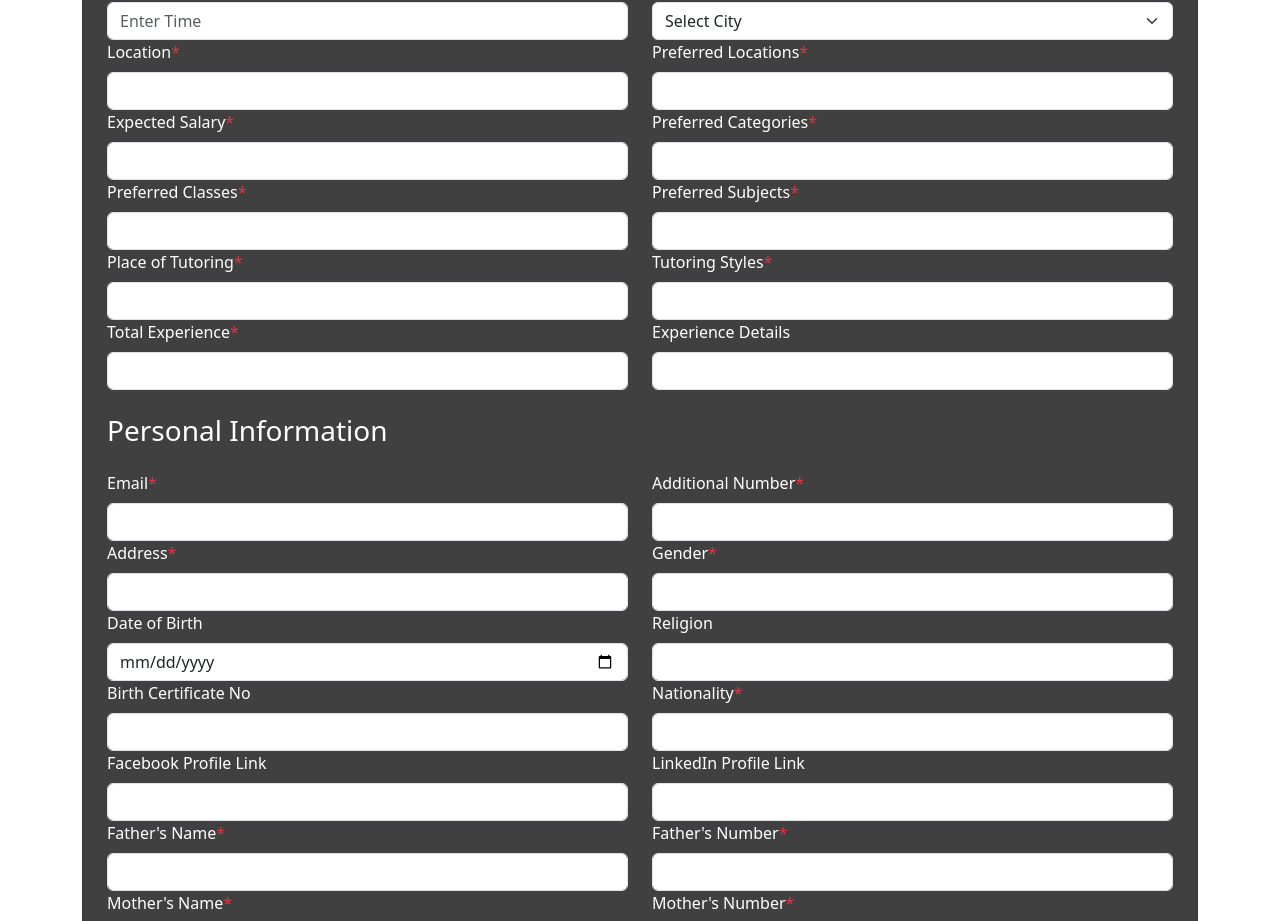
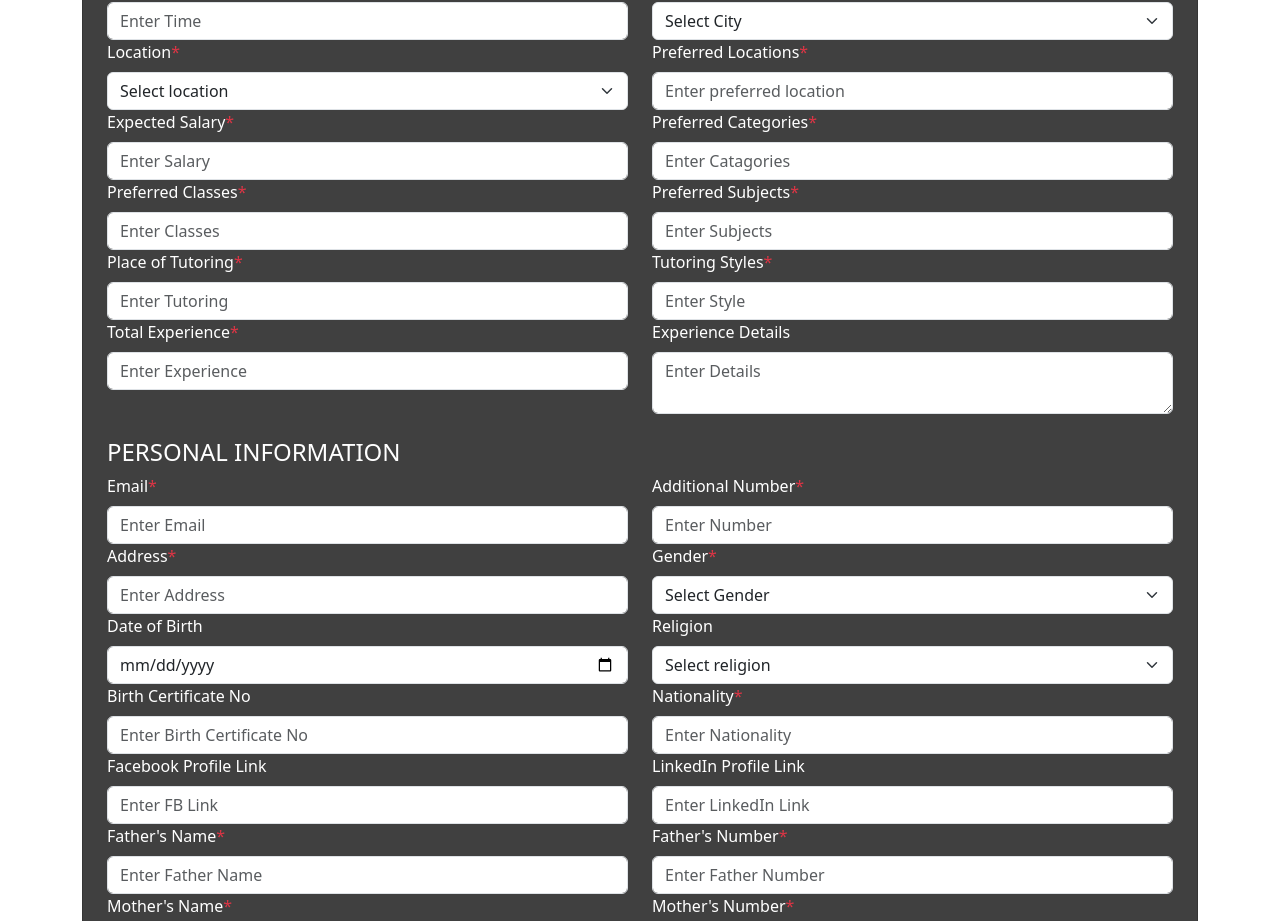
Before and after one commit to amaterasu0001/LearnSphere, a React (Vite) app: page /Profile in a window 1280 px wide. Shown: the part 1357-2278 px from the top of the page. Built offline with nearby package versions, Linux system fonts and the light colour scheme.

Commit message:
profile update 2

```diff
--- a/src/App.css
+++ b/src/App.css
@@ -50,3 +50,7 @@
 .dark-mode input::placeholder {
   color: rgba(255, 255, 255) !important;
 }
+
+.dark-mode textarea::placeholder {
+  color: rgba(255, 255, 255) !important;
+}
--- a/src/pages/Profile.jsx
+++ b/src/pages/Profile.jsx
@@ -332,13 +332,22 @@ const UserProfile = () => {
                       <Form.Label className='text-white'>
                         Location<span className='text-danger'>*</span>
                       </Form.Label>
-                      <Form.Control
-                        type='text'
-                        name='location'
-                        value={formData.location}
-                        onChange={handleChange}
-                        required
-                      />
+                      <Form.Select
+                        name={`${level1}location`}
+                        value={formData[`${level1}location`] || ""} // Ensure a default empty value
+                        onChange={(e) => setFormData({ ...formData, [`${level1}location`]: e.target.value })} // Fix the key here
+                        required>
+                        <option value=''>Select location</option>
+                        <option value='Mirpur'>Mirpur</option>
+                        <option value='Khamarbari'>Khamarbari</option>
+                        <option value='Gulshan'>Gulshan</option>
+                        <option value='Khilkhet'>Khilkhet</option>
+                        <option value='Airport'>Airport</option>
+                        <option value='Agargaon'>Agargaon</option>
+                        <option value='Taltola'>Taltola</option>
+                        <option value='Farmgate'>Farmgate</option>
+                        <option value='Kuril'>Kuril</option>
+                      </Form.Select>
                     </Form.Group>
                   </Col>
                   <Col md={6}>
@@ -347,9 +356,10 @@ const UserProfile = () => {
                         Preferred Locations<span className='text-danger'>*</span>
                       </Form.Label>
                       <Form.Control
+                        placeholder='Enter preferred location'
                         type='text'
-                        name='preferredLocations'
-                        value={formData.preferredLocations}
+                        name={`${level1}preferredlocation`}
+                        value={formData[`${level1}preferredlocation`]}
                         onChange={handleChange}
                         required
                       />
@@ -363,9 +373,10 @@ const UserProfile = () => {
                         Expected Salary<span className='text-danger'>*</span>
                       </Form.Label>
                       <Form.Control
+                        placeholder='Enter Salary'
                         type='text'
-                        name='expectedSalary'
-                        value={formData.expectedSalary}
+                        name={`${level1}expectedSalary`}
+                        value={formData[`${level1}expectedSalary`]}
                         onChange={handleChange}
                         required
                       />
@@ -377,8 +388,9 @@ const UserProfile = () => {
                         Preferred Categories<span className='text-danger'>*</span>
                       </Form.Label>
                       <Form.Control
+                        placeholder='Enter Catagories'
                         type='text'
-                        name='preferredCategories'
+                        name={`${level1}preferredCategories`}
                         value={formData.preferredCategories}
                         onChange={handleChange}
                         required
@@ -393,8 +405,9 @@ const UserProfile = () => {
                         Preferred Classes<span className='text-danger'>*</span>
                       </Form.Label>
                       <Form.Control
+                        placeholder='Enter Classes'
                         type='text'
-                        name='preferredClasses'
+                        name={`${level1}preferredClasses`}
                         value={formData.preferredClasses}
                         onChange={handleChange}
                         required
@@ -407,8 +420,9 @@ const UserProfile = () => {
                         Preferred Subjects<span className='text-danger'>*</span>
                       </Form.Label>
                       <Form.Control
+                        placeholder='Enter Subjects'
                         type='text'
-                        name='preferredSubjects'
+                        name={`${level1}preferredSubjects`}
                         value={formData.preferredSubjects}
                         onChange={handleChange}
                         required
@@ -423,8 +437,9 @@ const UserProfile = () => {
                         Place of Tutoring<span className='text-danger'>*</span>
                       </Form.Label>
                       <Form.Control
+                        placeholder='Enter Tutoring'
                         type='text'
-                        name='placeOfTutoring'
+                        name={`${level1}placeOfTutoring`}
                         value={formData.placeOfTutoring}
                         onChange={handleChange}
                         required
@@ -437,8 +452,9 @@ const UserProfile = () => {
                         Tutoring Styles<span className='text-danger'>*</span>
                       </Form.Label>
                       <Form.Control
+                        placeholder='Enter Style'
                         type='text'
-                        name='tutoringStyles'
+                        name={`${level1}tutoringStyles`}
                         value={formData.tutoringStyles}
                         onChange={handleChange}
                         required
@@ -452,9 +468,11 @@ const UserProfile = () => {
                       <Form.Label className='text-white'>
                         Total Experience<span className='text-danger'>*</span>
                       </Form.Label>
+
                       <Form.Control
+                        placeholder='Enter Experience'
                         type='text'
-                        name='totalExperience'
+                        name={`${level1}totalExperience`}
                         value={formData.totalExperience}
                         onChange={handleChange}
                         required
@@ -464,11 +482,15 @@ const UserProfile = () => {
                   <Col md={6}>
                     <Form.Group>
                       <Form.Label className='text-white'>Experience Details</Form.Label>
+
                       <Form.Control
-                        type='text'
-                        name='experienceDetails'
+                        as='textarea' // Allows multi-line paragraph input
+                        placeholder='Enter Details'
+                        name={`${level1}experienceDetails`}
                         value={formData.experienceDetails}
                         onChange={handleChange}
+                        required
+                        // Adjust the number of visible rows
                       />
                     </Form.Group>
                   </Col>
@@ -476,7 +498,11 @@ const UserProfile = () => {
               </div>
             ))}
 
-            <h3 className='mb-4'>Personal Information</h3>
+            {["Personal Information"].map((level2) => (
+              <div key={level2} className='mb-4'>
+                <h4>{level2.toUpperCase()}</h4>
+
+                {/* <h3 className='mb-4'>Personal Information</h3> */}
 
                 <Row>
                   <Col md={6}>
@@ -484,7 +510,14 @@ const UserProfile = () => {
                       <Form.Label className='text-white'>
                         Email<span className='text-danger'>*</span>
                       </Form.Label>
-                  <Form.Control type='email' name='email' value={formData.email} onChange={handleChange} required />
+                      <Form.Control
+                        placeholder='Enter Email'
+                        type='email'
+                        name={`${level2}email`}
+                        value={formData.email}
+                        onChange={handleChange}
+                        required
+                      />
                     </Form.Group>
                   </Col>
                   <Col md={6}>
@@ -492,9 +525,11 @@ const UserProfile = () => {
                       <Form.Label className='text-white'>
                         Additional Number<span className='text-danger'>*</span>
                       </Form.Label>
+
                       <Form.Control
+                        placeholder='Enter Number'
                         type='text'
-                    name='additionalNumber'
+                        name={`${level2}additionalNumber`}
                         value={formData.additionalNumber}
                         onChange={handleChange}
                         required
@@ -508,7 +543,15 @@ const UserProfile = () => {
                       <Form.Label className='text-white'>
                         Address<span className='text-danger'>*</span>
                       </Form.Label>
-                  <Form.Control type='text' name='address' value={formData.address} onChange={handleChange} required />
+
+                      <Form.Control
+                        placeholder='Enter Address'
+                        type='text'
+                        name={`${level2}address`}
+                        value={formData.address}
+                        onChange={handleChange}
+                        required
+                      />
                     </Form.Group>
                   </Col>
                   <Col md={6}>
@@ -516,7 +559,17 @@ const UserProfile = () => {
                       <Form.Label className='text-white'>
                         Gender<span className='text-danger'>*</span>
                       </Form.Label>
-                  <Form.Control type='text' name='gender' value={formData.gender} onChange={handleChange} required />
+
+                      <Form.Select
+                        name={`${level2}gender`}
+                        value={formData[`${level2}gender`] || ""} // Ensure a default empty value
+                        onChange={(e) => setFormData({ ...formData, [`${level2}gender`]: e.target.value })} // Fix the key here
+                        required>
+                        <option value=''>Select Gender</option>
+                        <option value='Male'>Male</option>
+                        <option value='Female'>Female</option>
+                        <option value='Trans'>Trans</option>
+                      </Form.Select>
                     </Form.Group>
                   </Col>
                 </Row>
@@ -524,13 +577,32 @@ const UserProfile = () => {
                   <Col md={6}>
                     <Form.Group>
                       <Form.Label className='text-white'>Date of Birth</Form.Label>
-                  <Form.Control type='date' name='dateOfBirth' value={formData.dateOfBirth} onChange={handleChange} />
+
+                      <Form.Control
+                        placeholder='Enter Date of Birth'
+                        type='date'
+                        name={`${level2}dateOfBirth`}
+                        value={formData.dateOfBirth}
+                        onChange={handleChange}
+                        required
+                      />
                     </Form.Group>
                   </Col>
                   <Col md={6}>
                     <Form.Group>
                       <Form.Label className='text-white'>Religion</Form.Label>
-                  <Form.Control type='text' name='religion' value={formData.religion} onChange={handleChange} />
+
+                      <Form.Select
+                        name={`${level2}religion`}
+                        value={formData[`${level2}religion`] || ""} // Ensure a default empty value
+                        onChange={(e) => setFormData({ ...formData, [`${level2}religion`]: e.target.value })} // Fix the key here
+                        required>
+                        <option value=''>Select religion</option>
+                        <option value='Islam'>Islam</option>
+                        <option value='Hinduism'>Hinduism</option>
+                        <option value='Buddhism'>Buddhism</option>
+                        <option value='Christianity'>Christianity</option>
+                      </Form.Select>
                     </Form.Group>
                   </Col>
                 </Row>
@@ -538,11 +610,14 @@ const UserProfile = () => {
                   <Col md={6}>
                     <Form.Group>
                       <Form.Label className='text-white'>Birth Certificate No</Form.Label>
+
                       <Form.Control
+                        placeholder='Enter Birth Certificate No'
                         type='text'
-                    name='birthCertificateNo'
+                        name={`${level2}birthCertificateNo`}
                         value={formData.birthCertificateNo}
                         onChange={handleChange}
+                        required
                       />
                     </Form.Group>
                   </Col>
@@ -551,9 +626,11 @@ const UserProfile = () => {
                       <Form.Label className='text-white'>
                         Nationality<span className='text-danger'>*</span>
                       </Form.Label>
+
                       <Form.Control
+                        placeholder='Enter Nationality'
                         type='text'
-                    name='nationality'
+                        name={`${level2}nationality`}
                         value={formData.nationality}
                         onChange={handleChange}
                         required
@@ -565,22 +642,28 @@ const UserProfile = () => {
                   <Col md={6}>
                     <Form.Group>
                       <Form.Label className='text-white'>Facebook Profile Link</Form.Label>
+
                       <Form.Control
+                        placeholder='Enter FB Link'
                         type='text'
-                    name='facebookProfileLink'
+                        name={`${level2}facebookProfileLink`}
                         value={formData.facebookProfileLink}
                         onChange={handleChange}
+                        required
                       />
                     </Form.Group>
                   </Col>
                   <Col md={6}>
                     <Form.Group>
                       <Form.Label className='text-white'>LinkedIn Profile Link</Form.Label>
+
                       <Form.Control
+                        placeholder='Enter LinkedIn Link'
                         type='text'
-                    name='linkedInProfileLink'
+                        name={`${level2}linkedInProfileLink`}
                         value={formData.linkedInProfileLink}
                         onChange={handleChange}
+                        required
                       />
                     </Form.Group>
                   </Col>
@@ -591,9 +674,11 @@ const UserProfile = () => {
                       <Form.Label className='text-white'>
                         Father&apos;s Name<span className='text-danger'>*</span>
                       </Form.Label>
+
                       <Form.Control
+                        placeholder='Enter Father Name'
                         type='text'
-                    name='fathersName'
+                        name={`${level2}fathersName`}
                         value={formData.fathersName}
                         onChange={handleChange}
                         required
@@ -605,9 +690,11 @@ const UserProfile = () => {
                       <Form.Label className='text-white'>
                         Father&apos;s Number<span className='text-danger'>*</span>
                       </Form.Label>
+
                       <Form.Control
+                        placeholder='Enter Father Number'
                         type='text'
-                    name='fathersNumber'
+                        name={`${level2}fathersNumber`}
                         value={formData.fathersNumber}
                         onChange={handleChange}
                         required
@@ -621,9 +708,11 @@ const UserProfile = () => {
                       <Form.Label className='text-white'>
                         Mother&apos;s Name<span className='text-danger'>*</span>
                       </Form.Label>
+
                       <Form.Control
+                        placeholder='Enter Mother Name'
                         type='text'
-                    name='mothersName'
+                        name={`${level2}mothersName`}
                         value={formData.mothersName}
                         onChange={handleChange}
                         required
@@ -635,9 +724,11 @@ const UserProfile = () => {
                       <Form.Label className='text-white'>
                         Mother&apos;s Number<span className='text-danger'>*</span>
                       </Form.Label>
+
                       <Form.Control
+                        placeholder='Enter Mother Number'
                         type='text'
-                    name='mothersNumber'
+                        name={`${level2}mothersNumber`}
                         value={formData.mothersNumber}
                         onChange={handleChange}
                         required
@@ -645,28 +736,39 @@ const UserProfile = () => {
                     </Form.Group>
                   </Col>
                 </Row>
+              </div>
+            ))}
+            {["Emergency Information"].map((level3) => (
+              <div key={level3} className='mb-4'>
+                <h4>{level3.toUpperCase()}</h4>
 
-            <h3 className='mb-4'>Emergency Information</h3>
+                {/* <h3 className='mb-4'>Emergency Information</h3> */}
                 <Row>
                   <Col md={6}>
                     <Form.Group>
                       <Form.Label className='text-white'>Name</Form.Label>
+
                       <Form.Control
+                        placeholder='Enter Name'
                         type='text'
-                    name='emergencyName'
+                        name={`${level3}emergencyName`}
                         value={formData.emergencyName}
                         onChange={handleChange}
+                        required
                       />
                     </Form.Group>
                   </Col>
                   <Col md={6}>
                     <Form.Group>
                       <Form.Label className='text-white'>Relation</Form.Label>
+
                       <Form.Control
+                        placeholder='Enter Relation'
                         type='text'
-                    name='emergencyRelation'
+                        name={`${level3}emergencyRelation`}
                         value={formData.emergencyRelation}
                         onChange={handleChange}
+                        required
                       />
                     </Form.Group>
                   </Col>
@@ -675,26 +777,34 @@ const UserProfile = () => {
                   <Col md={6}>
                     <Form.Group>
                       <Form.Label className='text-white'>Number</Form.Label>
+
                       <Form.Control
+                        placeholder='Enter Number'
                         type='text'
-                    name='emergencyNumber'
+                        name={`${level3}emergencyNumber`}
                         value={formData.emergencyNumber}
                         onChange={handleChange}
+                        required
                       />
                     </Form.Group>
                   </Col>
                   <Col md={6}>
                     <Form.Group>
                       <Form.Label className='text-white'>Address</Form.Label>
+
                       <Form.Control
+                        placeholder='Enter Address'
                         type='text'
-                    name='emergencyAddress'
+                        name={`${level3}emergencyAddress`}
                         value={formData.emergencyAddress}
                         onChange={handleChange}
+                        required
                       />
                     </Form.Group>
                   </Col>
                 </Row>
+              </div>
+            ))}
             <div className='d-flex justify-content-center mt-3'>
               <Button
                 style={{ backgroundColor: "rgb(40, 28, 79)", borderColor: "rgb(40, 28, 79)" }}
```
Lines whose indentation alone changed are shown as unchanged.
